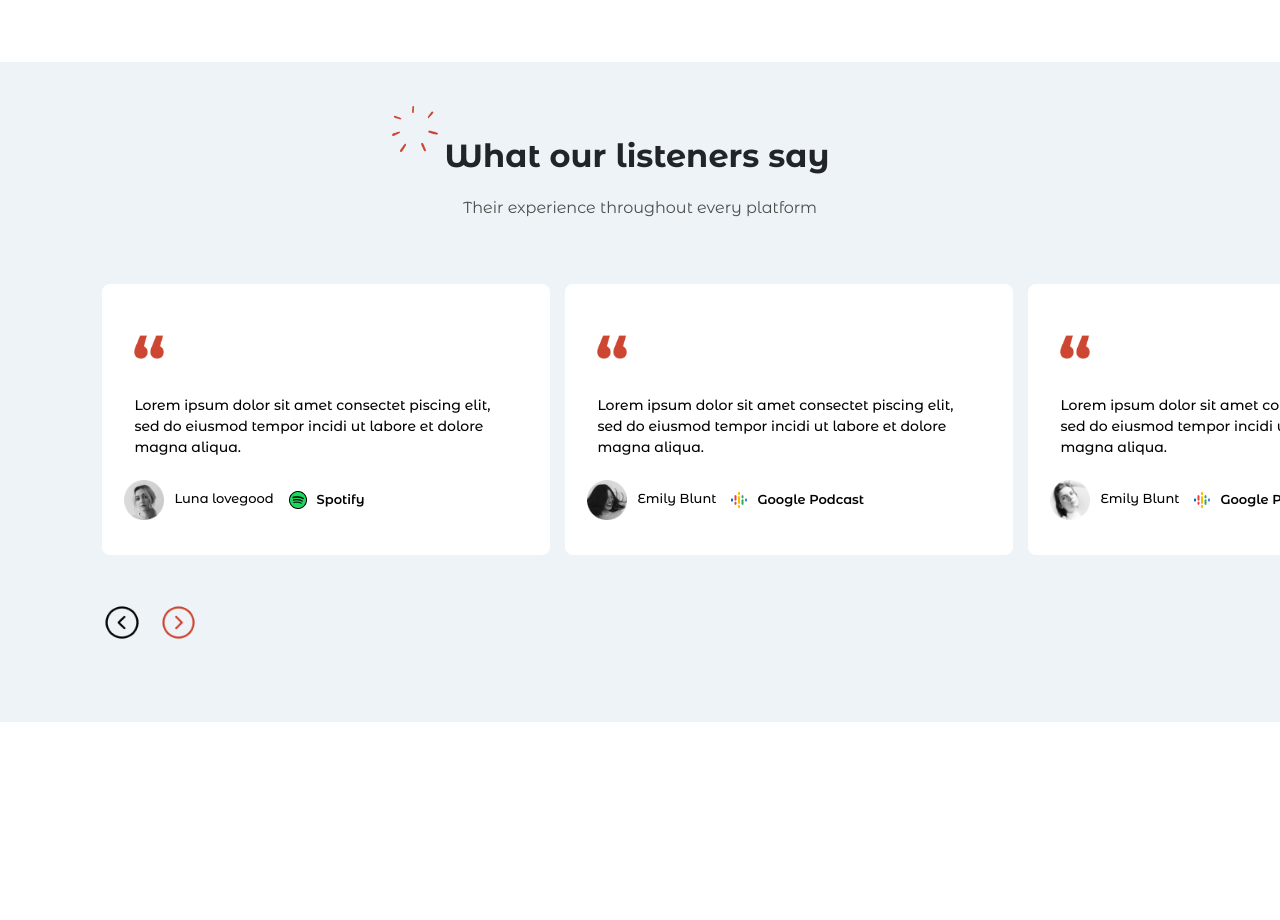
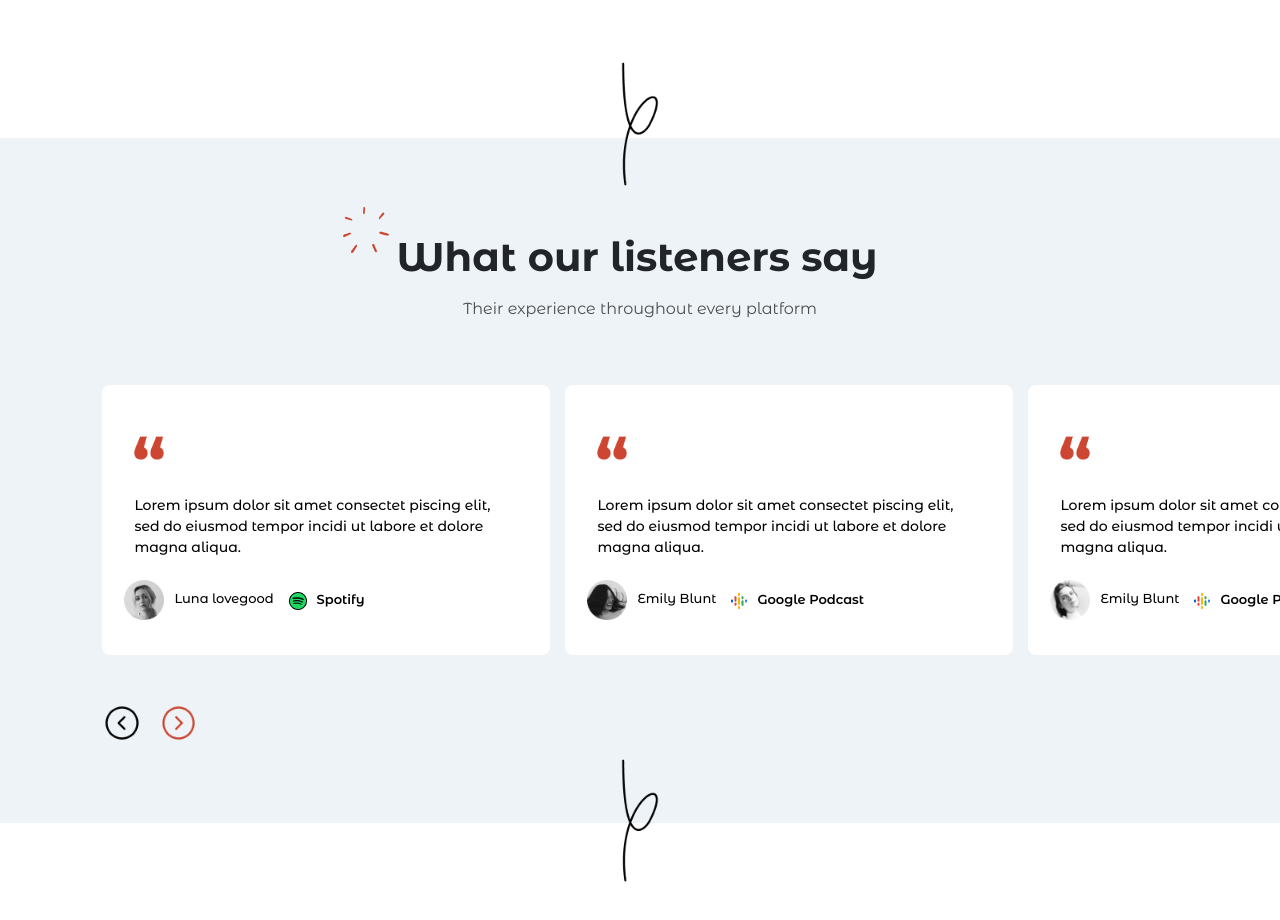
Before and after one commit to KiritoEM/WEEKLY_DECEMBER_FRONT_3, a Next.js app: page / in a window 1280 px wide. Shown: the part 2140-3060 px from the top of the page. Before the commit the page ends 2862 px from the top, so only its background shows below. Built offline with nearby package versions, Linux system fonts and the light colour scheme.

Commit message:
add scrillbe

```diff
--- /dev/null
+++ b/src/components/Scribble2.tsx
@@ -0,0 +1,15 @@
+interface IscribbleProps {
+  top: string;
+}
+
+const Scribble2: React.FC<IscribbleProps> = ({top}): JSX.Element => {
+  return (
+    <div id="scribble2" style={{ position: "relative", top: `${top}` }}>
+      <div id="scribble2__container">
+        <img src="/images/Scribble-2.png" alt="" />
+      </div>
+    </div>
+  );
+};
+
+export default Scribble2;
--- a/src/components/Testimonials/TestimonialsHeader.tsx
+++ b/src/components/Testimonials/TestimonialsHeader.tsx
@@ -5,7 +5,7 @@ const TestimonialsHeader = (): JSX.Element => {
         <div className="sparkle">
           <img src="/images/testimonials/Sparkle.png" alt="" />
         </div>
-        <h2>What our listeners say</h2>
+        <h1>What our listeners say</h1>
       </div>
       <div className="text">
         <p>Their experience throughout every platform</p>
--- a/src/pages/index.tsx
+++ b/src/pages/index.tsx
@@ -4,6 +4,7 @@ import Welcoming from "@/components/Welcoming";
 import About from "@/components/About";
 import Scribble1 from "@/components/Scribble1";
 import Testimonials from "@/components/Testimonials";
+import Scribble2 from "@/components/Scribble2";
 
 const home = (): JSX.Element => {
   return (
@@ -13,7 +14,9 @@ const home = (): JSX.Element => {
         <Welcoming />
         <Scribble1 />
         <About />
+        <Scribble2 top="4rem"/>
         <Testimonials />
+        <Scribble2 top="-4rem"/>
       </section>
     </Layout>
   );
--- a/src/styles/home/about/about.scss
+++ b/src/styles/home/about/about.scss
@@ -4,7 +4,7 @@
    background-color: #FFFFFF;
    width: 100%;
    overflow: hidden;
-   padding-bottom: 5rem;
+   padding-bottom: 1rem;
    @include container;
 
    .title {
--- a/src/styles/home/testimonials/testimonials.scss
+++ b/src/styles/home/testimonials/testimonials.scss
@@ -4,7 +4,7 @@
     width: 100%;
     overflow: hidden;
     background-color: $alice;
-    padding-top: 4rem;
+    padding-top: 5.6rem;
     padding-bottom: 5rem;
     padding-left: 8%;
     @include container;
@@ -28,7 +28,7 @@
                 }
             }
 
-            h2 {
+            h1 {
                 font-weight: 700;
                 margin-bottom: 0;
             }
--- a/src/styles/scribble.scss
+++ b/src/styles/scribble.scss
@@ -19,3 +19,23 @@
         }
     }
 }
+
+#scribble2 {
+    width: 100%;
+    height: 100%;
+    display: flex;
+    justify-content: center;
+    overflow: hidden;
+    padding-bottom: 1rem;
+
+    &__container {
+        width: 100%;
+        height: 100%;
+        text-align: center;
+
+        img {
+            width: 120px;
+            object-fit: contain;
+        }
+    }
+}
```
Also changed, not shown: public/images/Scribble-2.png (added).
